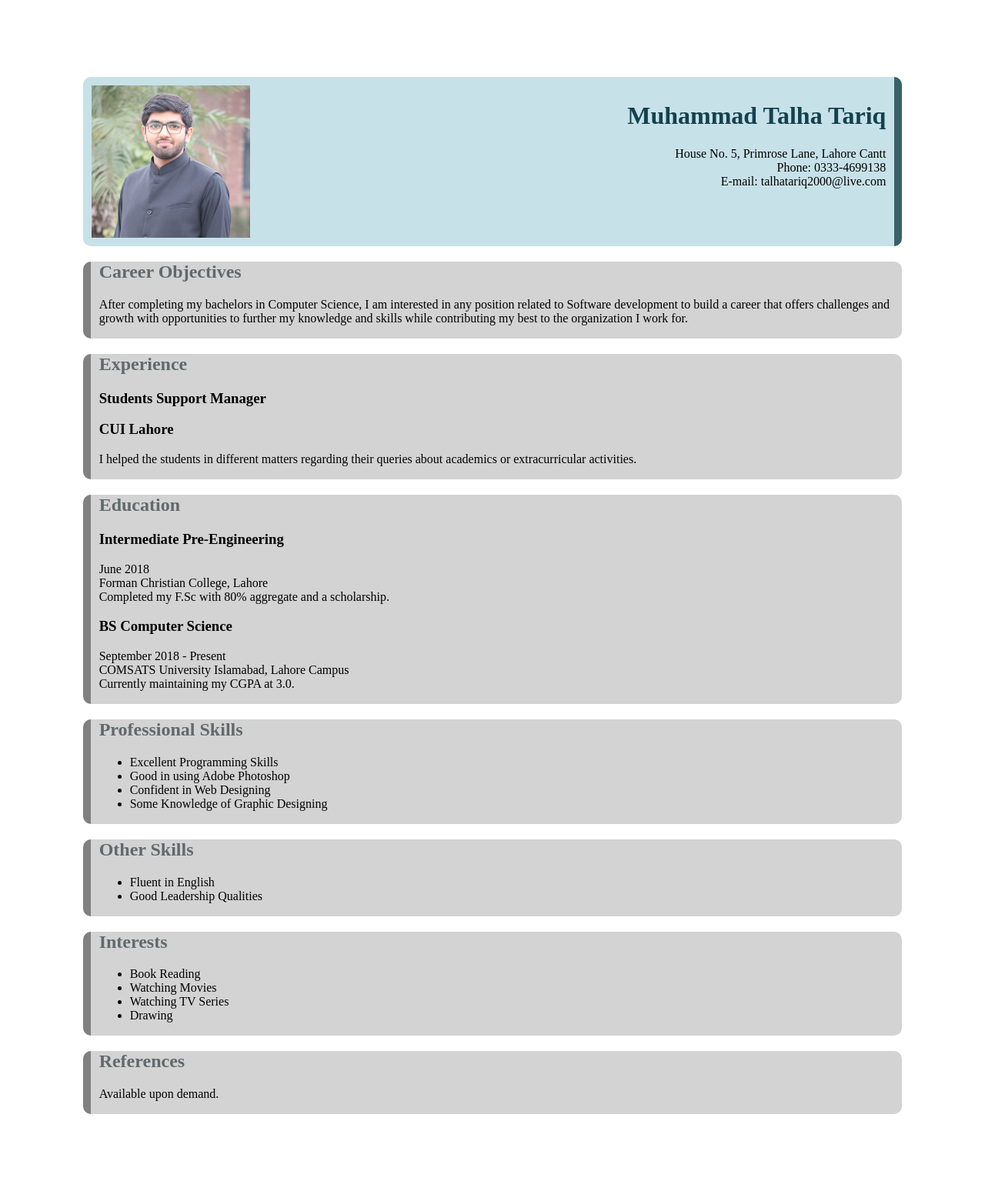
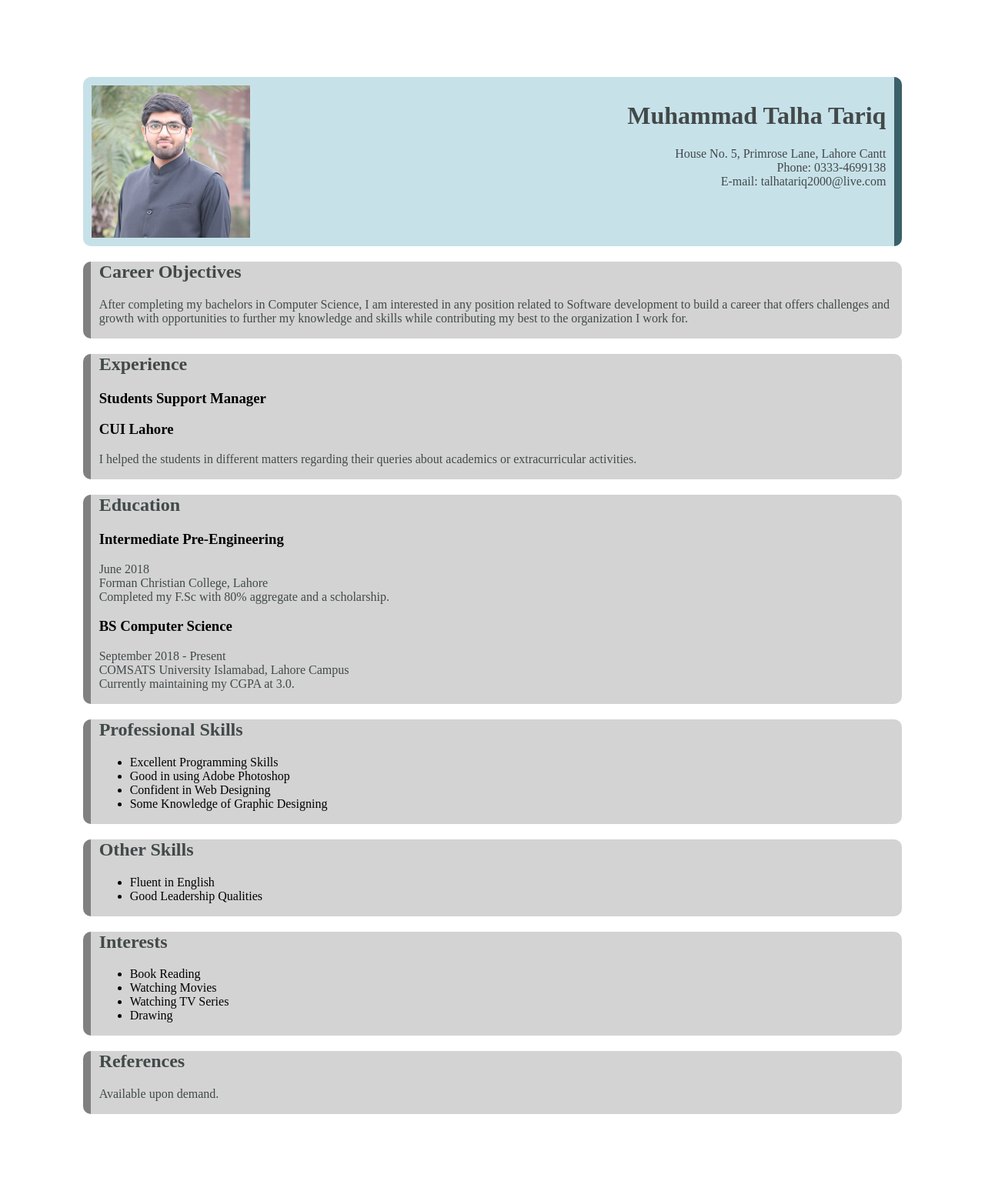
Before and after one commit to talhatariq2000/FA18-BCS-129, a PHP site: page / in a window 1280 px wide. Shown: the whole page at 77% size. Run offline with PHP 8.4, Linux system fonts and the light colour scheme.

Commit message:
Update styles.css

```diff
--- a/styles.css
+++ b/styles.css
@@ -10,7 +10,13 @@ h1{
     color: #14414e;
 }
 h2{
-    color: #616A6B;
+    color: #424949;
+}
+h1{
+    color: #424949;
+}
+p{
+    color: #424949;
 }
 div.name{
     background-color: #C7E1E9;
```
